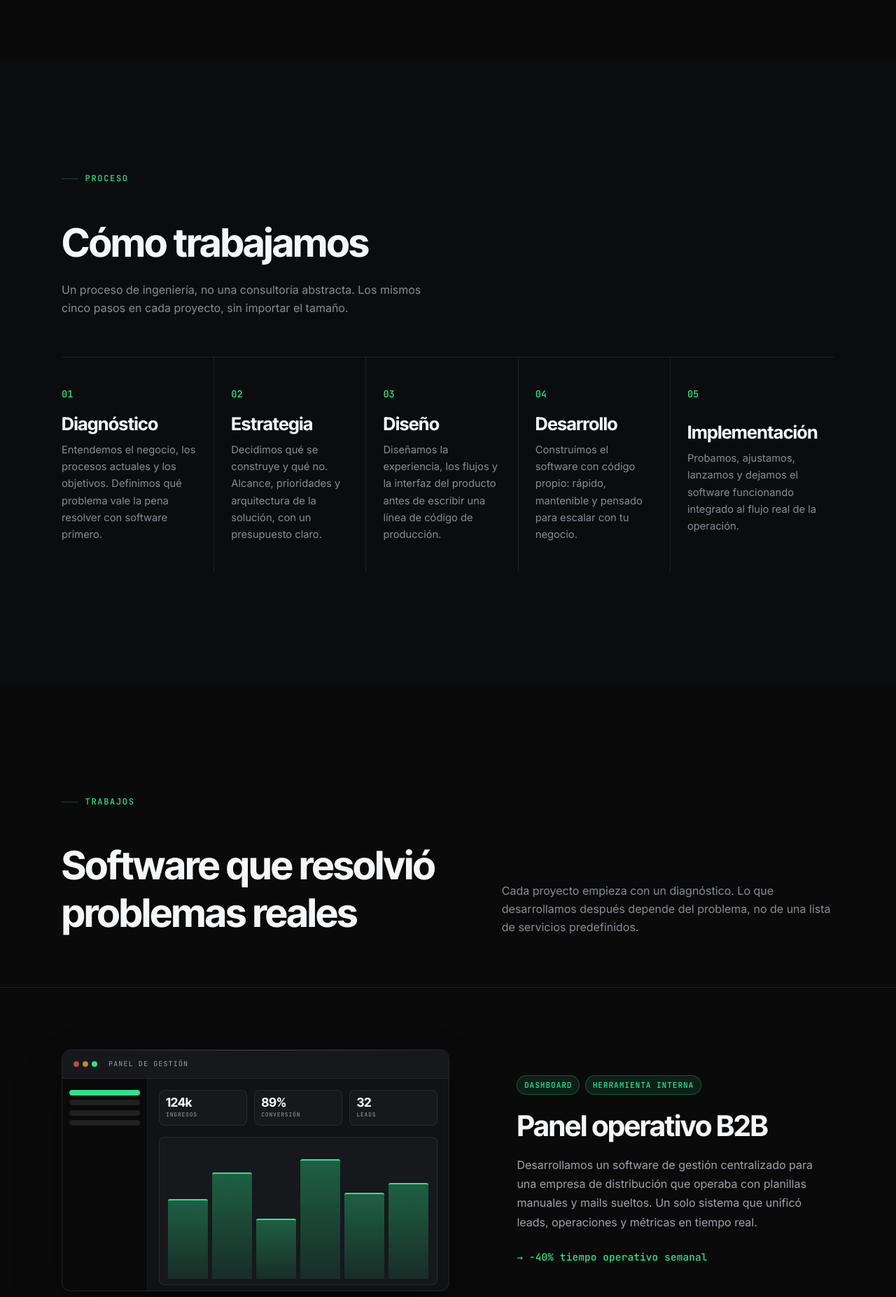
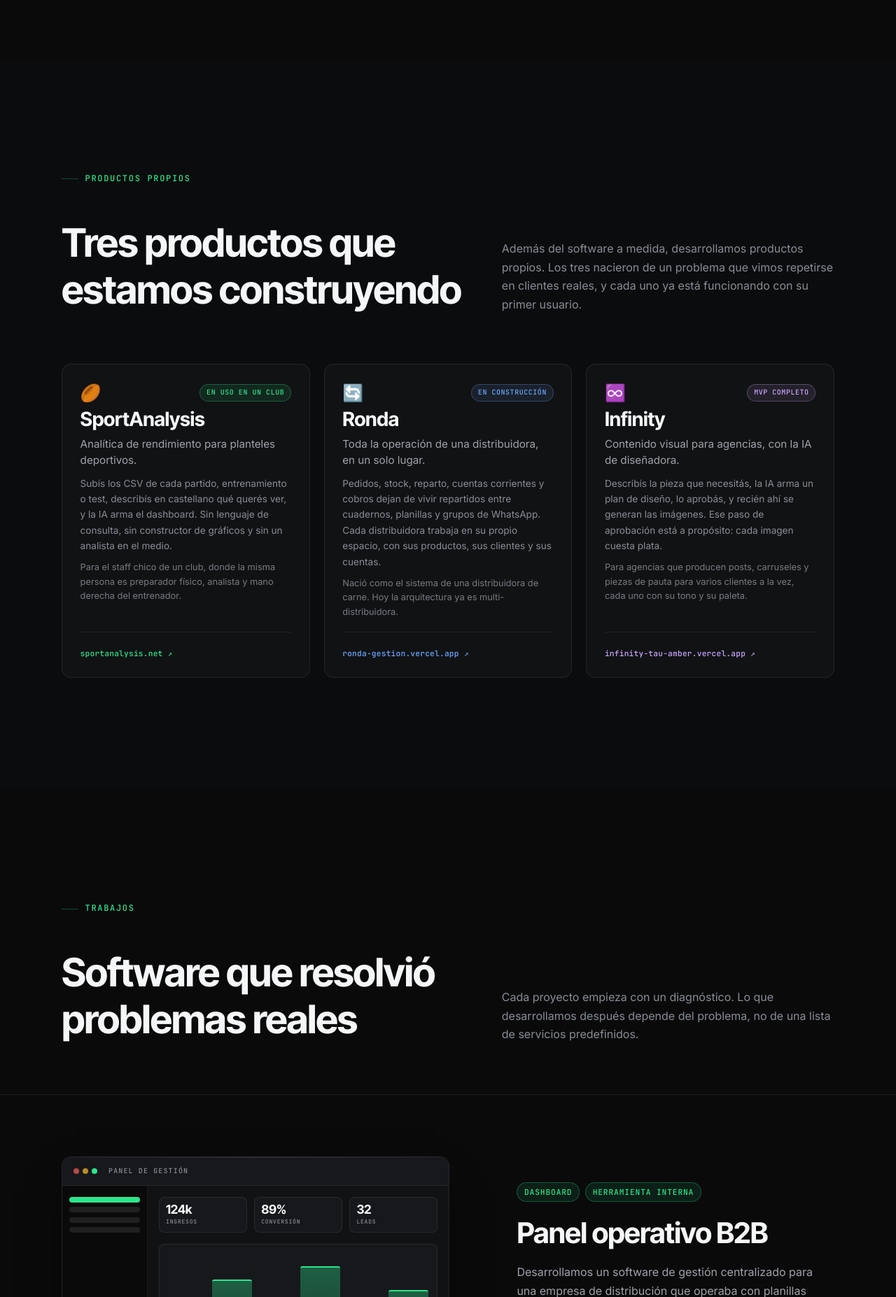
Before and after one commit to Designwithalex/chichalabs.studio, a PHP site: page / in a window 1280 px wide. Shown: the part 2824-4678 px from the top of the page at 70% size. Run offline with PHP 8.4, Linux system fonts and the light colour scheme; some libraries are stand-ins or nearby versions.

Commit message:
Sumar los tres productos propios y reordenar la home
SportAnalysis, Ronda e Infinity entran en una sección nueva entre
"Qué construimos" y "Trabajos". El orden narrativo queda: qué hacemos →
qué construimos para nosotros → qué construimos para clientes → casos.
Cada tarjeta dice qué es el producto, para quién, en qué estado está y
enlaza a donde está corriendo hoy.

"Cómo trabajamos" baja de la segunda posición a después de los casos:
arriba tiene que estar qué hacés y qué construiste, no tu proceso. Se le
saca el tinte porque casos ya viene tinted y quedaban dos seguidos.

.product-card es de la misma familia visual que .case-card pero sin
visual arriba — acá el peso lo lleva el texto. --pc da el color por
producto y tiñe el glyph, el badge de estado, el borde en hover y el
spotlight del cursor.

Las tarjetas llevan su PROPIO ScrollTrigger sobre .products-grid. Colgarlas
del tween de .case-card, que dispara con .cases-grid, las dejaba en opacity
0 hasta que el usuario scrolleaba PASANDO la sección: un hueco vacío justo
donde están los productos. Verificado en el navegador.

Co-Authored-By: Claude Opus 5 <noreply@anthropic.com>

```diff
--- a/css/styles.css
+++ b/css/styles.css
@@ -1306,6 +1306,63 @@ body.nav-open { overflow: hidden; }
 .legal-body li strong { color: var(--ink); }
 
 /* ============================================================
+   PRODUCTOS PROPIOS
+   Misma familia visual que .case-card, pero sin visual arriba: acá el
+   peso lo lleva el texto. --pc es el color por producto y tiñe el glyph,
+   el borde en hover y el spotlight del cursor.
+   ============================================================ */
+.products-grid { display: grid; grid-template-columns: 1fr; gap: 1.25rem; }
+@media (min-width: 700px)  { .products-grid { grid-template-columns: repeat(2, 1fr); } }
+@media (min-width: 1000px) { .products-grid { grid-template-columns: repeat(3, 1fr); } }
+
+.product-card {
+  --pc: var(--green);
+  display: flex; flex-direction: column; gap: 0.6rem;
+  padding: 1.75rem 1.6rem 1.4rem;
+  border: 1px solid var(--line); border-radius: var(--radius);
+  background: var(--surface-1);
+  transition: border-color var(--t-mid), transform var(--t-mid), box-shadow var(--t-mid);
+  position: relative; isolation: isolate; overflow: hidden;
+}
+.product-card:hover {
+  border-color: color-mix(in srgb, var(--pc) 34%, transparent);
+  transform: translateY(-3px); box-shadow: var(--shadow-lg);
+}
+.product-card::after {
+  content: ''; position: absolute; inset: 0; z-index: 0;
+  background: radial-gradient(220px circle at var(--x, 50%) var(--y, 50%),
+              color-mix(in srgb, var(--pc) 10%, transparent), transparent 60%);
+  opacity: 0; transition: opacity var(--t-mid); pointer-events: none;
+}
+.product-card:hover::after { opacity: 1; }
+.product-card > * { position: relative; z-index: 1; }
+
+.product-card__head { display: flex; align-items: center; justify-content: space-between; gap: 1rem; }
+.product-card__glyph { font-size: 1.5rem; line-height: 1; }
+.product-card__status {
+  font-family: var(--font-mono); font-size: 0.62rem; font-weight: 500;
+  letter-spacing: 0.06em; text-transform: uppercase;
+  color: var(--pc); padding: 0.22rem 0.55rem; border-radius: var(--radius-pill);
+  border: 1px solid color-mix(in srgb, var(--pc) 30%, transparent);
+  background: color-mix(in srgb, var(--pc) 10%, transparent);
+  white-space: nowrap;
+}
+.product-card__name {
+  font-family: var(--font-display); font-weight: 700;
+  font-size: clamp(1.4rem, 2.5vw, 1.75rem);
+  letter-spacing: var(--tracking-snug); line-height: 1.1; color: var(--ink);
+}
+.product-card__pitch { font-size: 0.95rem; color: var(--ink-2); line-height: 1.5; }
+.product-card__body  { font-size: 0.85rem; color: var(--ink-3); line-height: 1.65; }
+.product-card__who   { font-size: 0.8rem;  color: var(--ink-3); line-height: 1.6; opacity: 0.85; flex: 1; }
+.product-card__foot  { margin-top: 0.5rem; padding-top: 0.9rem; border-top: 1px solid var(--line); }
+.product-card__link  {
+  font-family: var(--font-mono); font-size: 0.7rem; letter-spacing: 0.02em;
+  color: var(--pc); transition: opacity var(--t-fast); word-break: break-all;
+}
+.product-card__link:hover { opacity: 0.7; }
+
+/* ============================================================
    PREFERS-REDUCED-MOTION
    ============================================================ */
 @media (prefers-reduced-motion: reduce) {
--- a/index.html
+++ b/index.html
@@ -340,51 +340,63 @@
   </section>
 
   <!-- =====================================================
-       [ 02 ] CÓMO TRABAJAMOS
+       [ 02 ] PRODUCTOS PROPIOS
   ====================================================== -->
-  <section class="section section--tinted" id="metodo">
+  <section class="section section--tinted" id="productos">
     <div class="container">
       <div class="section-label">
-        <span class="section-label__text">Proceso</span>
+        <span class="section-label__text">Productos propios</span>
       </div>
-      <h2 class="process-title">Cómo trabajamos</h2>
-      <p class="process-intro">Un proceso de ingeniería, no una consultoría abstracta. Los mismos cinco pasos en cada proyecto, sin importar el tamaño.</p>
-      <div class="process-steps">
-        <div class="process-step">
-          <span class="process-step__num">01</span>
-          <div class="process-step__content">
-            <h3>Diagnóstico</h3>
-            <p>Entendemos el negocio, los procesos actuales y los objetivos. Definimos qué problema vale la pena resolver con software primero.</p>
+
+      <div class="split-header split-header--bottom">
+        <h2 class="split-header__title">Tres productos que estamos construyendo</h2>
+        <p class="split-header__sub">Además del software a medida, desarrollamos productos propios. Los tres nacieron de un problema que vimos repetirse en clientes reales, y cada uno ya está funcionando con su primer usuario.</p>
+      </div>
+
+      <div class="products-grid">
+
+        <article class="product-card" style="--pc: #2CE58B">
+          <div class="product-card__head">
+            <span class="product-card__glyph" aria-hidden="true">🏉</span>
+            <span class="product-card__status">En uso en un club</span>
           </div>
-        </div>
-        <div class="process-step">
-          <span class="process-step__num">02</span>
-          <div class="process-step__content">
-            <h3>Estrategia</h3>
-            <p>Decidimos qué se construye y qué no. Alcance, prioridades y arquitectura de la solución, con un presupuesto claro.</p>
+          <h3 class="product-card__name">SportAnalysis</h3>
+          <p class="product-card__pitch">Analítica de rendimiento para planteles deportivos.</p>
+          <p class="product-card__body">Subís los CSV de cada partido, entrenamiento o test, describís en castellano qué querés ver, y la IA arma el dashboard. Sin lenguaje de consulta, sin constructor de gráficos y sin un analista en el medio.</p>
+          <p class="product-card__who">Para el staff chico de un club, donde la misma persona es preparador físico, analista y mano derecha del entrenador.</p>
+          <div class="product-card__foot">
+            <a class="product-card__link" href="https://sportanalysis.net/" target="_blank" rel="noopener noreferrer">sportanalysis.net ↗</a>
           </div>
-        </div>
-        <div class="process-step">
-          <span class="process-step__num">03</span>
-          <div class="process-step__content">
-            <h3>Diseño</h3>
-            <p>Diseñamos la experiencia, los flujos y la interfaz del producto antes de escribir una línea de código de producción.</p>
+        </article>
+
+        <article class="product-card" style="--pc: #6AA8FF">
+          <div class="product-card__head">
+            <span class="product-card__glyph" aria-hidden="true">🔄</span>
+            <span class="product-card__status">En construcción</span>
           </div>
-        </div>
-        <div class="process-step">
-          <span class="process-step__num">04</span>
-          <div class="process-step__content">
-            <h3>Desarrollo</h3>
-            <p>Construimos el software con código propio: rápido, mantenible y pensado para escalar con tu negocio.</p>
+          <h3 class="product-card__name">Ronda</h3>
+          <p class="product-card__pitch">Toda la operación de una distribuidora, en un solo lugar.</p>
+          <p class="product-card__body">Pedidos, stock, reparto, cuentas corrientes y cobros dejan de vivir repartidos entre cuadernos, planillas y grupos de WhatsApp. Cada distribuidora trabaja en su propio espacio, con sus productos, sus clientes y sus cuentas.</p>
+          <p class="product-card__who">Nació como el sistema de una distribuidora de carne. Hoy la arquitectura ya es multi-distribuidora.</p>
+          <div class="product-card__foot">
+            <a class="product-card__link" href="https://ronda-gestion.vercel.app/" target="_blank" rel="noopener noreferrer">ronda-gestion.vercel.app ↗</a>
           </div>
-        </div>
-        <div class="process-step">
-          <span class="process-step__num">05</span>
-          <div class="process-step__content">
-            <h3>Implementación</h3>
-            <p>Probamos, ajustamos, lanzamos y dejamos el software funcionando integrado al flujo real de la operación.</p>
+        </article>
+
+        <article class="product-card" style="--pc: #C9A6FF">
+          <div class="product-card__head">
+            <span class="product-card__glyph" aria-hidden="true">♾️</span>
+            <span class="product-card__status">MVP completo</span>
           </div>
-        </div>
+          <h3 class="product-card__name">Infinity</h3>
+          <p class="product-card__pitch">Contenido visual para agencias, con la IA de diseñadora.</p>
+          <p class="product-card__body">Describís la pieza que necesitás, la IA arma un plan de diseño, lo aprobás, y recién ahí se generan las imágenes. Ese paso de aprobación está a propósito: cada imagen cuesta plata.</p>
+          <p class="product-card__who">Para agencias que producen posts, carruseles y piezas de pauta para varios clientes a la vez, cada uno con su tono y su paleta.</p>
+          <div class="product-card__foot">
+            <a class="product-card__link" href="https://infinity-tau-amber.vercel.app/" target="_blank" rel="noopener noreferrer">infinity-tau-amber.vercel.app ↗</a>
+          </div>
+        </article>
+
       </div>
     </div>
   </section>
@@ -683,7 +695,57 @@
   </section>
 
   <!-- =====================================================
-       [ 05 ] RESULTADOS
+       [ 05 ] CÓMO TRABAJAMOS
+  ====================================================== -->
+  <section class="section" id="metodo">
+    <div class="container">
+      <div class="section-label">
+        <span class="section-label__text">Proceso</span>
+      </div>
+      <h2 class="process-title">Cómo trabajamos</h2>
+      <p class="process-intro">Un proceso de ingeniería, no una consultoría abstracta. Los mismos cinco pasos en cada proyecto, sin importar el tamaño.</p>
+      <div class="process-steps">
+        <div class="process-step">
+          <span class="process-step__num">01</span>
+          <div class="process-step__content">
+            <h3>Diagnóstico</h3>
+            <p>Entendemos el negocio, los procesos actuales y los objetivos. Definimos qué problema vale la pena resolver con software primero.</p>
+          </div>
+        </div>
+        <div class="process-step">
+          <span class="process-step__num">02</span>
+          <div class="process-step__content">
+            <h3>Estrategia</h3>
+            <p>Decidimos qué se construye y qué no. Alcance, prioridades y arquitectura de la solución, con un presupuesto claro.</p>
+          </div>
+        </div>
+        <div class="process-step">
+          <span class="process-step__num">03</span>
+          <div class="process-step__content">
+            <h3>Diseño</h3>
+            <p>Diseñamos la experiencia, los flujos y la interfaz del producto antes de escribir una línea de código de producción.</p>
+          </div>
+        </div>
+        <div class="process-step">
+          <span class="process-step__num">04</span>
+          <div class="process-step__content">
+            <h3>Desarrollo</h3>
+            <p>Construimos el software con código propio: rápido, mantenible y pensado para escalar con tu negocio.</p>
+          </div>
+        </div>
+        <div class="process-step">
+          <span class="process-step__num">05</span>
+          <div class="process-step__content">
+            <h3>Implementación</h3>
+            <p>Probamos, ajustamos, lanzamos y dejamos el software funcionando integrado al flujo real de la operación.</p>
+          </div>
+        </div>
+      </div>
+    </div>
+  </section>
+
+  <!-- =====================================================
+       [ 06 ] RESULTADOS
   ====================================================== -->
   <section class="section section--tinted section--tight" id="resultados">
     <div class="container">
@@ -712,7 +774,7 @@
   </section>
 
   <!-- =====================================================
-       [ 06 ] SOBRE CHICHALABS
+       [ 07 ] SOBRE CHICHALABS
   ====================================================== -->
   <section class="section" id="sobre">
     <div class="container">
--- a/js/main.js
+++ b/js/main.js
@@ -326,6 +326,24 @@
       }
     });
 
+    /* Product cards — stagger.
+       Tween propio y no compartido con .case-card: cada grilla tiene que
+       disparar con SU contenedor. Colgadas del trigger de .cases-grid, que
+       vive mucho mas abajo, las tarjetas de producto se quedaban en opacity
+       0 hasta que el usuario scrolleaba PASANDO la seccion — o sea, un hueco
+       vacio justo donde estan los productos. */
+    const productCards = document.querySelectorAll('.product-card');
+    if (productCards.length) {
+      productCards.forEach(el => el.classList.add('js-reveal'));
+      gsap.fromTo(productCards,
+        { opacity: 0, y: 28 },
+        {
+          opacity: 1, y: 0, duration: 0.65, ease: 'power2.out', stagger: 0.1,
+          scrollTrigger: { trigger: '.products-grid', start: 'top 80%', toggleActions: 'play none none none' },
+        }
+      );
+    }
+
     /* Case cards — stagger */
     const caseCards = document.querySelectorAll('.case-card');
     if (caseCards.length) {
@@ -503,7 +521,7 @@
   ============================================================ */
   function initSpotlight() {
     if (prefersReducedMotion || !window.matchMedia('(hover: hover)').matches) return;
-    const cards = document.querySelectorAll('.case-card, .diag-layout__offer');
+    const cards = document.querySelectorAll('.case-card, .product-card, .diag-layout__offer');
     cards.forEach(card => {
       card.addEventListener('pointermove', e => {
         const r = card.getBoundingClientRect();
```
